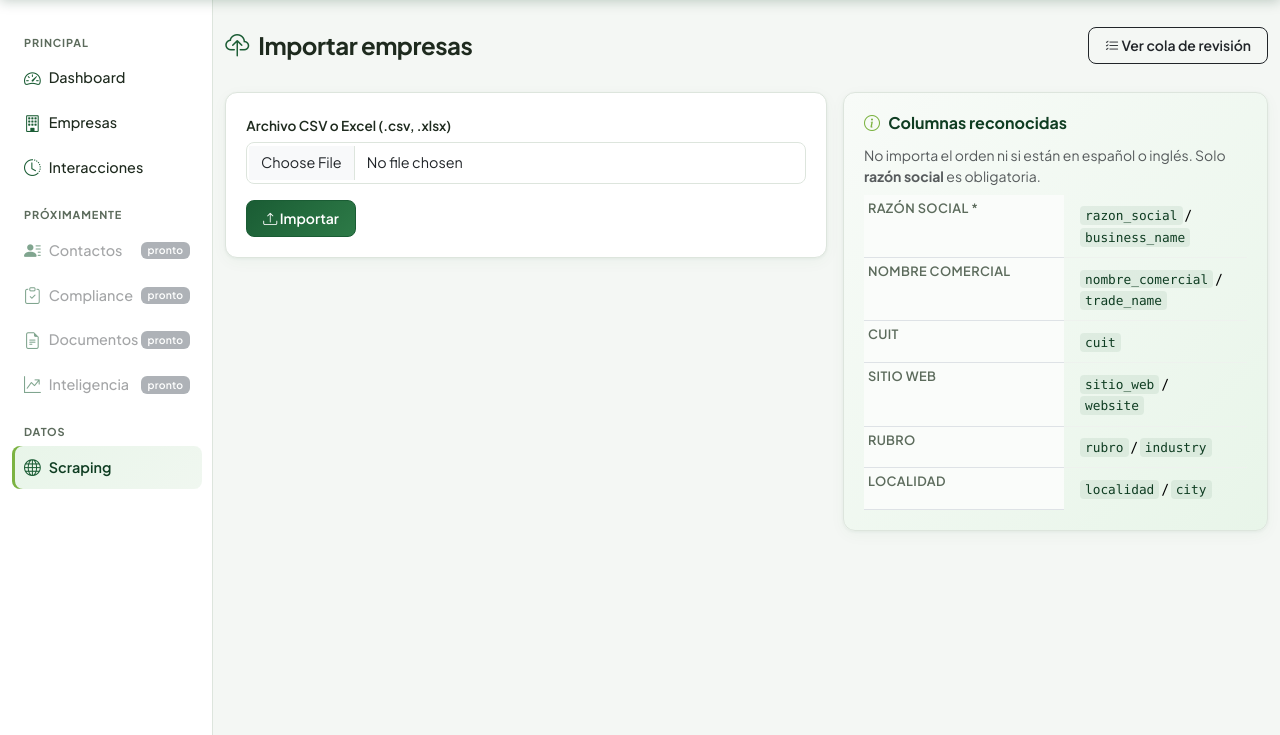
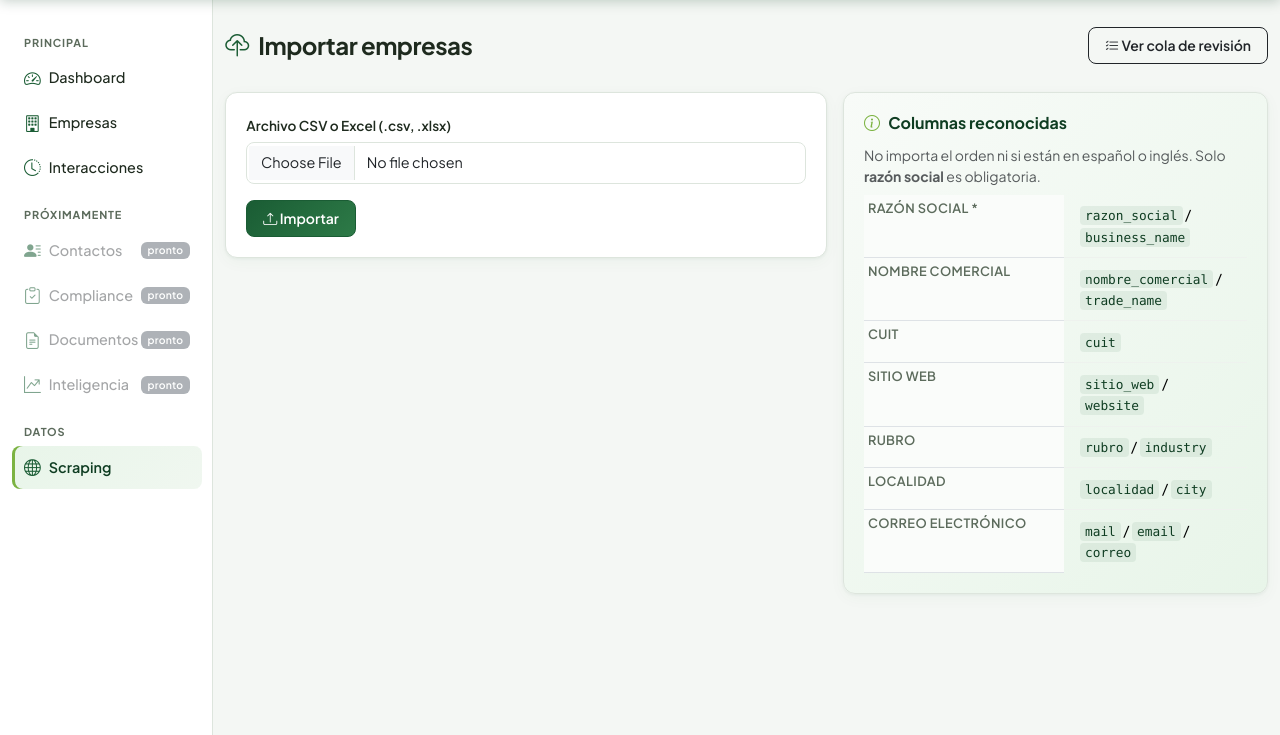
Before and after one commit to Pablo1653/Agrosafe-Intelligence, a Django app: page /scraping/importar/ in a window 1280 px wide. Shown: the part 75-810 px from the top of the page. Run offline with Django 5.2, Linux system fonts and the light colour scheme; some libraries are stand-ins or nearby versions.

Commit message:
With Email

```diff
--- a/apps/companies/admin.py
+++ b/apps/companies/admin.py
@@ -10,6 +10,7 @@ class CompanyAdmin(admin.ModelAdmin):
         "trade_name",
         "city",
         "industry",
+        "email",
         "status",
     )
 
@@ -17,6 +18,7 @@ class CompanyAdmin(admin.ModelAdmin):
         "business_name",
         "trade_name",
         "cuit",
+        "email",
     )
 
     list_filter = (
--- a/apps/scraping/admin.py
+++ b/apps/scraping/admin.py
@@ -4,7 +4,7 @@ from .models import RawCompany
 
 @admin.register(RawCompany)
 class RawCompanyAdmin(admin.ModelAdmin):
-    list_display = ("business_name", "source", "status", "cuit", "city", "created_at")
+    list_display = ("business_name", "source", "status", "cuit", "city", "email", "created_at")
     list_filter = ("source", "status")
-    search_fields = ("business_name", "trade_name", "cuit")
+    search_fields = ("business_name", "trade_name", "cuit", "email")
     readonly_fields = ("raw_data", "created_at", "updated_at")
--- a/apps/scraping/forms.py
+++ b/apps/scraping/forms.py
@@ -5,8 +5,8 @@ from .models import RawCompany
 class GoogleMapsSearchForm(forms.Form):
     """
     Search by free text + city, to build the textQuery that is
-    sent to Google Places (e.g., “grain storage” + “Rosario” ->
-    “grain storage in Rosario, Argentina”).
+    sent to Google Places (e.g., "grain storage" + "Rosario" ->
+    "grain storage in Rosario, Argentina").
     """
     query = forms.CharField(
         label="Rubro o tipo de empresa",
@@ -46,7 +46,7 @@ class RawCompanyEditForm(forms.ModelForm):
 
     class Meta:
         model = RawCompany
-        fields = ["business_name", "trade_name", "cuit", "website", "industry", "city"]
+        fields = ["business_name", "trade_name", "cuit", "website", "industry", "city", "email"]
         widgets = {
             "business_name": forms.TextInput(attrs={"class": "form-control", "placeholder": "Razón social"}),
             "trade_name": forms.TextInput(attrs={"class": "form-control", "placeholder": "Nombre comercial"}),
@@ -54,4 +54,5 @@ class RawCompanyEditForm(forms.ModelForm):
             "website": forms.TextInput(attrs={"class": "form-control", "placeholder": "https://..."}),
             "industry": forms.TextInput(attrs={"class": "form-control", "placeholder": "Rubro"}),
             "city": forms.TextInput(attrs={"class": "form-control", "placeholder": "Localidad"}),
+            "email": forms.TextInput(attrs={"class": "form-control", "placeholder": "contacto@empresa.com"}),
         }
--- a/apps/scraping/templates/scraping/import_form.html
+++ b/apps/scraping/templates/scraping/import_form.html
@@ -46,6 +46,7 @@
                             <tr><th class="text-muted">Sitio web</th><td><code>sitio_web</code> / <code>website</code></td></tr>
                             <tr><th class="text-muted">Rubro</th><td><code>rubro</code> / <code>industry</code></td></tr>
                             <tr><th class="text-muted">Localidad</th><td><code>localidad</code> / <code>city</code></td></tr>
+                            <tr><th class="text-muted">Correo electrónico</th><td><code>mail</code> / <code>email</code> / <code>correo</code></td></tr>
                         </tbody>
                     </table>
                 </div>
--- a/apps/scraping/templates/scraping/raw_company_edit.html
+++ b/apps/scraping/templates/scraping/raw_company_edit.html
@@ -49,6 +49,10 @@
                         <label class="form-label">Localidad</label>
                         {{ form.city }}
                     </div>
+                    <div class="col-md-6">
+                        <label class="form-label">Correo electrónico</label>
+                        {{ form.email }}
+                    </div>
                 </div>
 
                 <hr class="my-4">
--- a/apps/scraping/templates/scraping/raw_company_list.html
+++ b/apps/scraping/templates/scraping/raw_company_list.html
@@ -59,6 +59,7 @@
                             <th>Fuente</th>
                             <th>CUIT</th>
                             <th>Localidad</th>
+                            <th>Correo electrónico</th>
                             <th>Notas</th>
                             <th>Estado</th>
                             <th class="text-end">Acciones</th>
@@ -71,6 +72,7 @@
                             <td>{{ raw.get_source_display }}</td>
                             <td>{{ raw.cuit|default:"—" }}</td>
                             <td>{{ raw.city|default:"—" }}</td>
+                            <td>{{ raw.email|default:"—" }}</td>
                             <td class="small text-muted">{{ raw.notes|default:"—" }}</td>
                             <td>
                                 {% if raw.status == "NEEDS_REVIEW" %}
@@ -113,7 +115,7 @@
                         </tr>
                         {% empty %}
                         <tr>
-                            <td colspan="7">
+                            <td colspan="8">
                                 <div class="empty-state">
                                     <i class="bi bi-inbox"></i>
                                     No hay registros en este estado.
--- a/apps/scraping/views.py
+++ b/apps/scraping/views.py
@@ -25,6 +25,7 @@ HEADER_ALIASES = {
     "website": ["website", "sitio_web", "sitio web", "web"],
     "industry": ["industry", "rubro", "actividad"],
     "city": ["city", "localidad", "ciudad"],
+    "email": ["email", "mail", "correo", "correo_electronico", "correo electrónico", "e-mail"],
 }
 
 
@@ -116,6 +117,7 @@ def import_view(request):
                     website=values.get("website", ""),
                     industry=values.get("industry", ""),
                     city=values.get("city", ""),
+                    email=values.get("email", ""),
                     created_by=request.user if request.user.is_authenticated else None,
                 )
                 clean_raw_company(raw)
```
Also changed, not shown: apps/companies/templates/companies/company_list.html (+8 -1 lines), apps/scraping/services.py (+14 -3 lines).
